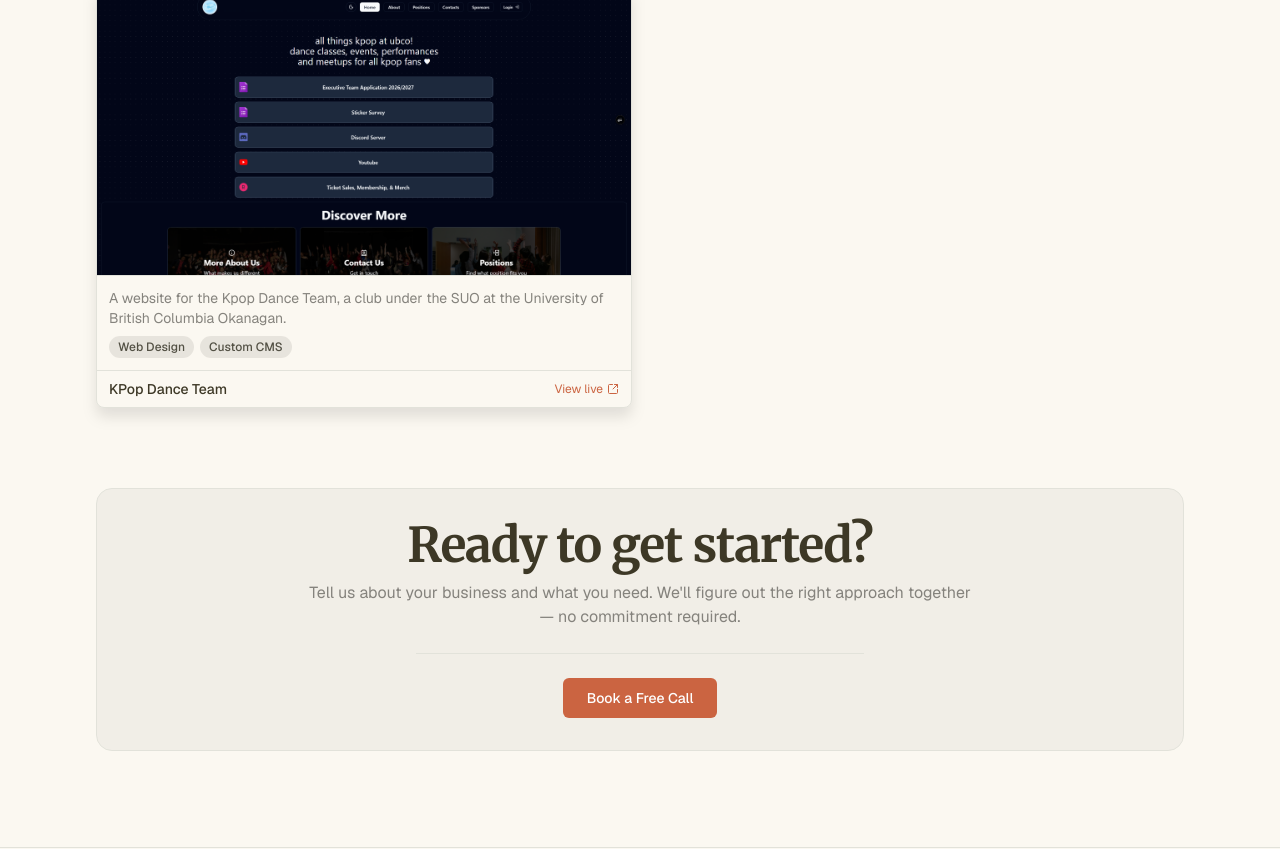
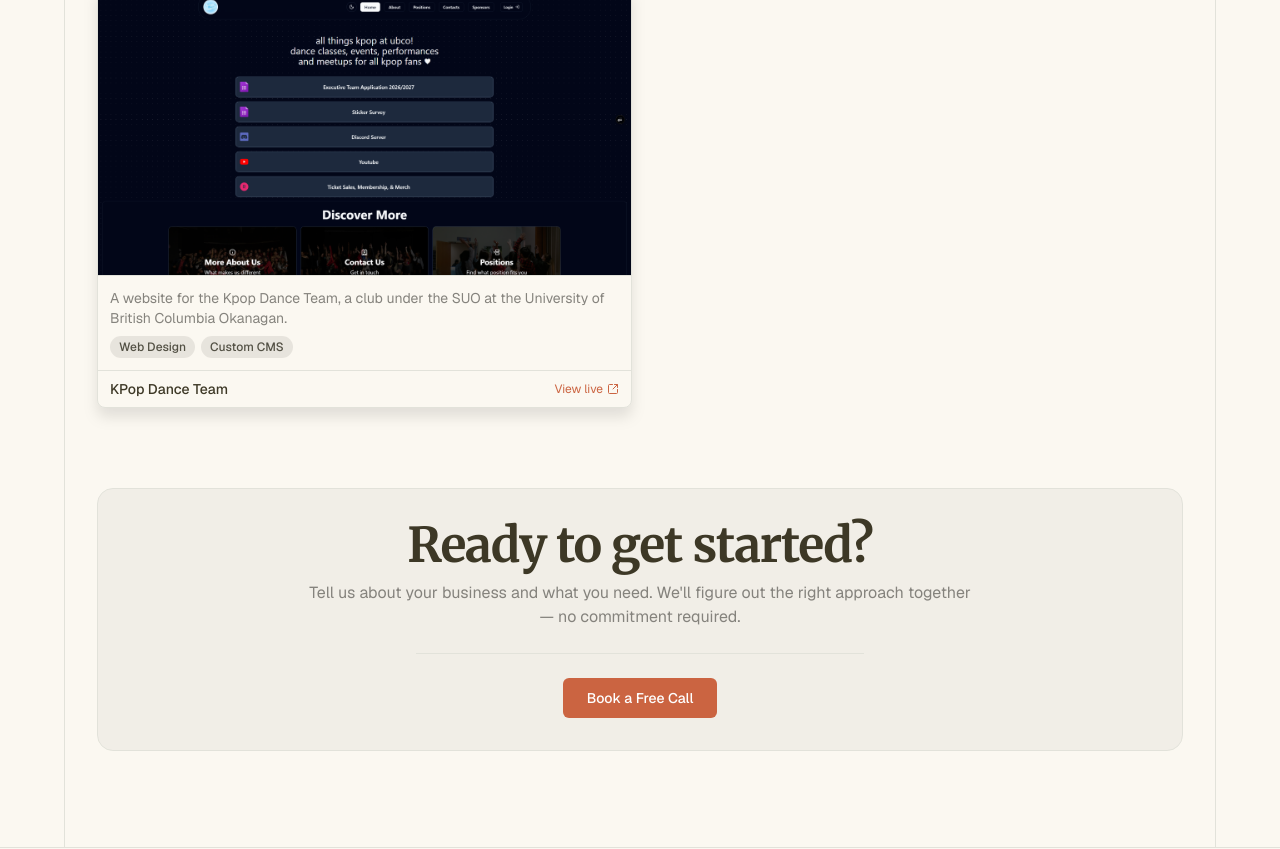
Before and after one commit to web-8th/v1, a Next.js app: page / in a window 1280 px wide. Shown: the part 2444-3293 px from the top of the page. Built offline with nearby package versions, Linux system fonts and the light colour scheme.

Commit message:
Update page.tsx

```diff
--- a/app/page.tsx
+++ b/app/page.tsx
@@ -175,8 +175,11 @@ export default function HomePage() {
         </div>
       </section>
 
-      <div className='nb-padding container mx-auto px-4 flex justify-center'>
-        <div className='flex w-full max-w-6xl flex-col gap-20 lg:px-8'>
+      <div className='container mx-auto px-4 flex justify-center'>
+        <div
+          className='py-24 flex w-full max-w-6xl flex-col gap-20 lg:px-8 justify-center
+            border-x'
+        >
           <section className='space-y-6'>
             <div className={cn('space-y-2 fade-in-from-bottom', getDelayClass(1))}>
               <Text variant='hd-xl' className='text-3xl tracking-tight md:text-4xl'>
```
